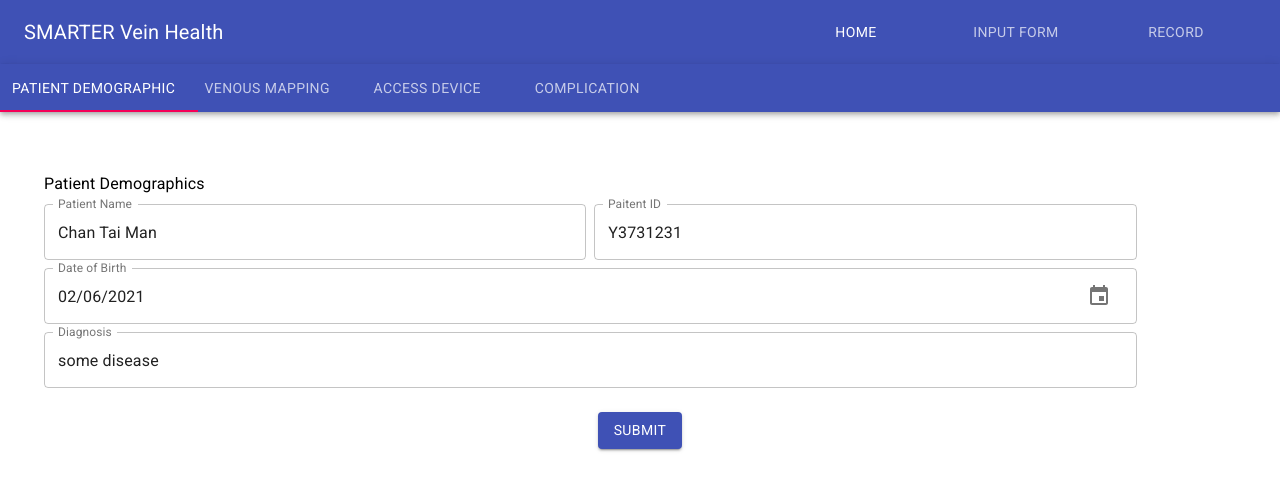
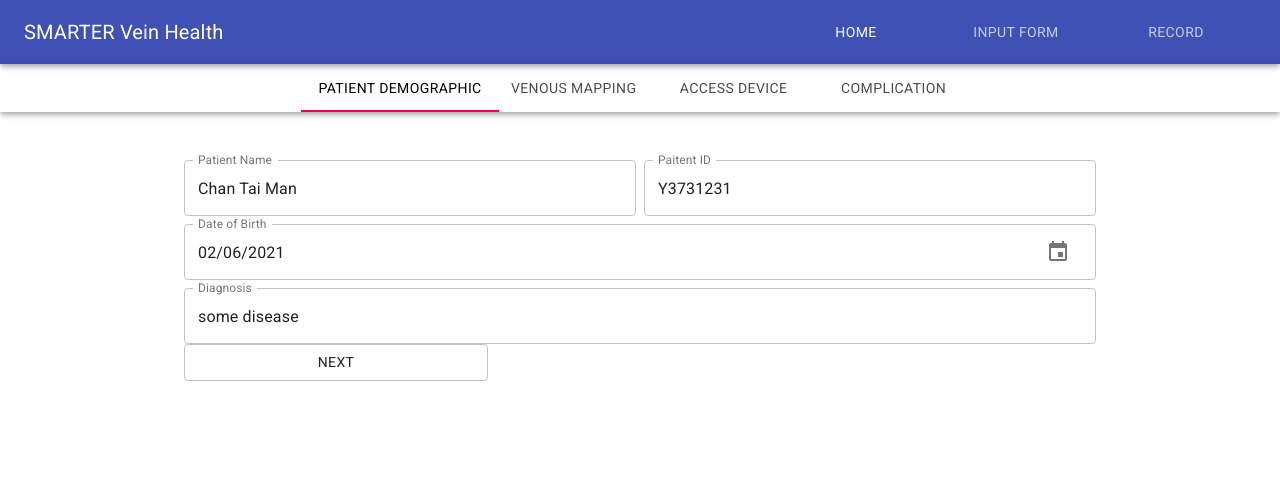
Before and after one commit to willlee1995/frontedva, a React (Create React App) app: page /input in a window 1280 px wide. Shown: the top 490 px of the page. Built offline with nearby package versions, Linux system fonts and the light colour scheme.

Commit message:
change desing of inputform, deleted unused var, elim all errors, big commit, deadline ahead

```diff
--- a/src/App.js
+++ b/src/App.js
@@ -1,4 +1,4 @@
-import React, {useState} from 'react'
+import React from 'react'
 
 import InputForm from './Components/InputForm'
 import LoginForm from './Components/LoginForm'
@@ -7,7 +7,7 @@ import Layout from './Components/Layout'
 import Table from './Components/Table'
 
 function App() {
-  const [token, setToken ] = useState();
+  //const [token, setToken ] = useState();
   /*if (!token) {
     return <LoginForm setToken={setToken} />
   }*/
@@ -15,7 +15,6 @@ function App() {
   return (
     <div>
       <BrowserRouter>
-
         <Layout />
         <Switch>
           <Route exact path='/' component={LoginForm} />
@@ -23,7 +22,6 @@ function App() {
           <Route exact path="/table" component={Table} />
         </Switch>
       </BrowserRouter>
-
     </div>
   )
 }
--- a/src/Components/FormsUI/ImageMarker/index.js
+++ b/src/Components/FormsUI/ImageMarker/index.js
@@ -24,7 +24,7 @@ const MarkerWrapper = ({
 
 
     const classess = useStyles()
-    const initState = []
+    const initState = [{top: 49.89298846022498, left: 49.157301966140636}] //for demo, make sure to delete when moving on
     const { setFieldValue } = useFormikContext()
     const [markers, setMarkers] = useState(initState)
     const [field, meta] = useField(name)
--- a/src/Components/Header/index.js
+++ b/src/Components/Header/index.js
@@ -30,9 +30,9 @@ export default function ButtonAppBar() {
   const handleClose = () => {
     setAnchorEl(null);
   };
-  const handleClick = (event) => {
-    setAnchorEl(event.currentTarget);
-  };
+  // const handleClick = (event) => {
+  //   setAnchorEl(event.currentTarget);
+  // };
   const handleMenu = e => {
     setAnchorEl(e.currentTarget);
   }
--- a/src/Components/InputForm/AccessDevice/index.js
+++ b/src/Components/InputForm/AccessDevice/index.js
@@ -1,23 +1,21 @@
 import React from "react";
-import { Grid, Typography } from "@material-ui/core";
+import { Grid } from "@material-ui/core";
 import TextField from "../../FormsUI/Textfield";
-import Select from "../../FormsUI/Select";
+
 import DateTimePicker from "../../FormsUI/DateTimePicker";
-import Vein from '../../../data/Vein.json'
+
 
 function index() {
   return (
-    <>
+
     <Grid container spacing={1} >
-    <Grid item xs={12}>
+    {/* <Grid item xs={12}>
         <Typography variant="h6">Vascular access Log</Typography>
-      </Grid>
+      </Grid> */}
       <Grid item xs={12}>
         <DateTimePicker name="examDate" label="Date of insertion" />
       </Grid>
-      <Grid item xs={12}>
-        <Select name="accessVein" label="Accessed vein" options={Vein} />
-      </Grid>
+
       <Grid item xs={12}>
         <TextField
           name="tipPos"
@@ -35,14 +33,14 @@ function index() {
       </Grid>
       <Grid item xs={12}>
         <TextField
-          shrink
+
           name="complications"
           label="Any complications?"
         />
       </Grid>
     </Grid>
 
-    </>
+
   );
 }
 
--- a/src/Components/InputForm/Complications/index.js
+++ b/src/Components/InputForm/Complications/index.js
@@ -1,29 +1,32 @@
 import React from "react";
 import listtypesInd from "../../../data/listtypesInd.json";
-import { Grid, Typography } from "@material-ui/core";
+import { Grid } from "@material-ui/core";
 import TextField from "../../FormsUI/Textfield";
 import Select from "../../FormsUI/Select";
 import DateTimePicker from "../../FormsUI/DateTimePicker";
 
 function index() {
   return (
-    <>
-      <Grid item xs={12}>
+    <Grid container spacing={1} >
+      {/* <Grid item xs={12}>
         <Typography variant="h6">Complications</Typography>
-      </Grid>
+      </Grid> */}
       <Grid item xs={12}>
         <DateTimePicker name="examDate" label="Exam Date" />
       </Grid>
-      <Grid paddingTop={11} item xs={12}>
+      <Grid item xs={12}>
         <Select name="typesOfComplication" label="Types of complications" options={listtypesInd} />
       </Grid>
       <Grid item xs={12}>
         <TextField
-          name="contraindication"
-          label="Contraindications or complicating factors"
+          name="detailsOfContraindication"
+          label="Details of Complications"
         />
       </Grid>
-    </>
+
+    </Grid>
+
+
   );
 }
 
--- a/src/Components/InputForm/PatientDemo/index.js
+++ b/src/Components/InputForm/PatientDemo/index.js
@@ -1,14 +1,15 @@
 import React from "react";
-import {Grid, Typography} from '@material-ui/core'
+import {Grid} from '@material-ui/core'
 import TextField from '../../FormsUI/Textfield'
 
 import NewDatePicker from "../../FormsUI/NewDatePicker";
+
 function Demographics() {
   return (
     <Grid container spacing={1}>
-      <Grid item xs={12}>
-        <Typography>Patient Demographics</Typography>
-      </Grid>
+      {/* <Grid item xs={12}>
+        <Typography variant="h6">Patient Demographics</Typography>
+      </Grid> */}
       <Grid item xs={6}>
         <TextField name="lastName" label="Patient Name" />
       </Grid>
--- a/src/Components/InputForm/VenMap/index.js
+++ b/src/Components/InputForm/VenMap/index.js
@@ -1,17 +1,41 @@
 import React from "react";
-import { Grid, Typography } from "@material-ui/core"
+import { Grid, Divider } from "@material-ui/core"
 import ImageMarker from "../../FormsUI/ImageMarker";
+import Vein from '../../../data/Vein.json';
+import Select from "../../FormsUI/Select";
+import InputLabel from '@material-ui/core/InputLabel';
+
+const optionLat = {
+  "L": "Left",
+  "R": "Right",
+  "U": "Unspecified"
+}
 
 function VenMap() {
   return (
-    <>
+    <Grid
+      container
+
+      spacing={1}
+    >
+      {/* <Grid item xs={12}>
+        <Typography variant="h6">Vascular access map</Typography>
+      </Grid> */}
+      <Divider />
+      <Grid alignContent="center" item xs={12}>
+        <ImageMarker height="1200" name="initialAccess" label="Anatomy map" />
+      </Grid>
+
       <Grid item xs={12}>
-        <Typography>Vascular access map</Typography>
+        <InputLabel id="accessVeinLabel">Accessed Vein</InputLabel>
+        <Select id="accessVein" name="accessVein" labelId="accessVeinLabel" options={Vein} />
       </Grid>
       <Grid item xs={12}>
-        <ImageMarker height="800" name="initialAccess" label="Anatomy map" />
+        <InputLabel id="lateralityLabel">Laterality</InputLabel>
+        <Select id="lateralityLabel" name="laterality" labelId="lateralityLabel" options={optionLat}>
+        </Select>
       </Grid>
-    </>
+    </Grid>
   );
 }
 
--- a/src/Components/InputForm/index.js
+++ b/src/Components/InputForm/index.js
@@ -3,14 +3,14 @@ import { Formik, Form } from "formik";
 import * as Yup from "yup";
 
 import { makeStyles } from "@material-ui/core/styles";
-import { Container, Grid, Button, Divider } from "@material-ui/core";
+import { Container, Grid, Button } from "@material-ui/core";
 //import Autocomplete from '../FormsUI/Autocomplete'
+
 
 import AppBar from '@material-ui/core/AppBar';
 import Tabs from '@material-ui/core/Tabs';
 import Tab from '@material-ui/core/Tab'
-import Box from '@material-ui/core/Box'
-import Typography from '@material-ui/core/Typography'
+
 import PatientDemo from "./PatientDemo";
 import VenMap from "./VenMap";
 import AccessDevice from "./AccessDevice";
@@ -35,9 +35,9 @@ function TabPanel(props) {
       {...other}
     >
       {value === index && (
-        <Box p={3}>
-          <Typography>{children}</Typography>
-        </Box>
+        <Grid item xs={12}>
+          {children}
+        </Grid>
       )}
     </div>
   );
@@ -54,17 +54,20 @@ const iValues = {
   lastName: "Chan Tai Man",
   patientID: "Y3731231",
   diagnosis: "some disease",
-  dob: "",
-  initialAccess: [],
+  dob: new Date(2020, 1, 1),
+  initialAccess: [{top: 49.89298846022498, left: 49.157301966140636},], //for demo purpose
+  accessVein: "EIV",
+  laterality: "L",
   examDate: "",
-  accessVein: "",
   tipPos: '',
   removalDate: '',
   treatmentEndpoint: '',
   complications: '',
-  typesOfComplication: '',
+  typesOfComplication: 'PR',
   indication: "CT",
-  contraindication: "qweqwe",
+  detailsOfContraindication: "Failed initial puncture",
+  managementOfComp: "",
+  Outcome: "",
 };
 const valSchema = Yup.object().shape({
   patientID: Yup.string()
@@ -75,10 +78,11 @@ const valSchema = Yup.object().shape({
     .required("Required"),
   lastName: Yup.string().required("Required"),
   diagnosis: Yup.string().required("Required"),
-  initialAccess: Yup.array().min(1), // require an alert for user if no apply is pressed before
+  // initialAccess: Yup.array().min(1, "Click me "), // require an alert for user if no apply is pressed before
 });
 const onSubmit = (values) => {
-  console.log(values);
+  console.log("hi", values);
+
 
 };
 
@@ -89,13 +93,17 @@ function App() {
   const handleChange = (event, newValue) => {
     setValue(newValue);
   };
+  const handleNext = (event) => {
+    let newValue = value + 1
+    setValue(newValue)
+  }
 
   return (
 
-    <Grid container>
+    <Grid container spacing={1}>
       <Grid item xs={12}>
-        <AppBar position="static">
-          <Tabs value={value} onChange={handleChange} aria-label="simple tabs example">
+        <AppBar color="transparent" position="static">
+          <Tabs color="transparent" centered indicatorColor="secondary" value={value} onChange={handleChange} aria-label="simple tabs example">
             <Tab label="Patient Demographic" {...a11yProps(0)} />
             <Tab label="Venous Mapping" {...a11yProps(1)} />
             <Tab label="Access Device" {...a11yProps(2)} />
@@ -104,7 +112,7 @@ function App() {
         </AppBar>
       </Grid>
       <Grid item xs={12}>
-        <Container maxWidth="lg">
+        <Container maxWidth="md">
           <div className={classes.formWrapper}>
             <Formik
               initialValues={{ ...iValues }}
@@ -112,35 +120,39 @@ function App() {
               onSubmit={onSubmit}
             >
               <Form>
-
-                <Grid container spacing={1}>
+                <Grid container justifyContent="center" alignItems="center">
                   <TabPanel value={value} index={0}>
                     <Grid item xs={12}>
                       <PatientDemo /> {/* Tab 1 */}
+                    </Grid>
+                    <Grid item xs={4}>
+                      <Button fullWidth variant="outlined" onClick={handleNext}>Next</Button>
                     </Grid>
                   </TabPanel>
                   <TabPanel value={value} index={1}>
                     <Grid item xs={12}>
                       <VenMap /> {/* Tab 2 */}
                     </Grid>
+                    <Grid alignContent="center" item xs={4}>
+                      <Button variant="outlined" onClick={handleNext}>Next</Button>
+                    </Grid>
                   </TabPanel>
-                  <Divider />
+
                   <TabPanel value={value} index={2}>
                     <Grid item xs={12}>
                       <AccessDevice /> {/* Tab 3 */}
                     </Grid>
+                    <Grid alignContent="center" item xs={4}>
+                      <Button variant="outlined" onClick={handleNext}>Next</Button>
+                    </Grid>
                   </TabPanel>
                   <TabPanel value={value} index={3}>
-                    <Grid item xs={12}>
+
                     <Complications /> {/* Tab 4 */}
-                    </Grid>
-                  </TabPanel>
-
-
                     <Grid
                       container
                       direction="column"
-                    justifycontent="center"
+                      justifyContent="center"
                       alignItems="center"
                     >
                       <Grid item xs={4}>
@@ -154,6 +166,8 @@ function App() {
                         </Button>
                       </Grid>
                     </Grid>
+
+                  </TabPanel>
                 </Grid>
               </Form>
             </Formik>
--- a/src/Components/LoginForm/index.js
+++ b/src/Components/LoginForm/index.js
@@ -14,16 +14,16 @@ const useStyles = makeStyles((theme) => ({
     marginBottom: theme.spacing(8),
   },
 }));
-async function loginUser(credentials) {
-  return fetch('http://localhost:8080/login', {
-    method: 'POST',
-    headers: {
-      'Content-Type': 'application/json'
-    },
-    body: JSON.stringify(credentials)
-  })
-    .then(data => data.json())
- }
+// async function loginUser(credentials) {
+//   return fetch('http://localhost:8080/login', {
+//     method: 'POST',
+//     headers: {
+//       'Content-Type': 'application/json'
+//     },
+//     body: JSON.stringify(credentials)
+//   })
+//     .then(data => data.json())
+//  }
 
 
 function LoginForm({setToken}) {
--- a/src/Components/Table/Table.js
+++ b/src/Components/Table/Table.js
@@ -1,7 +1,7 @@
 import * as React from "react";
 import { DataGrid } from "@material-ui/data-grid";
 import { Button } from "@material-ui/core";
-import { Link } from "react-router-dom";
+//import { Link } from "react-router-dom";
 
 const columns = [
   {
--- a/src/data/Vein.json
+++ b/src/data/Vein.json
@@ -1,5 +1,15 @@
 {
     "IJV": "Internal Jugular Vein",
-    "SV": "Subclavian"
+    "SV": "Subclavian vein",
+    "AV": "Auxillary vein",
+    "BV": "Brachial vein",
+    "BasV": "Basilic vein",
+    "CV": "Cephalic vein",
+    "IV": "Innominate vein",
+    "SVC": "Superior vena cava",
+    "IVC": "Inferior vena cava",
+    "CFV": "Common femoral vein",
+    "EIV": "External iliac vein",
+    "CIV": "Common iliac vein"
 
 }
```
Lines whose indentation alone changed are shown as unchanged.
